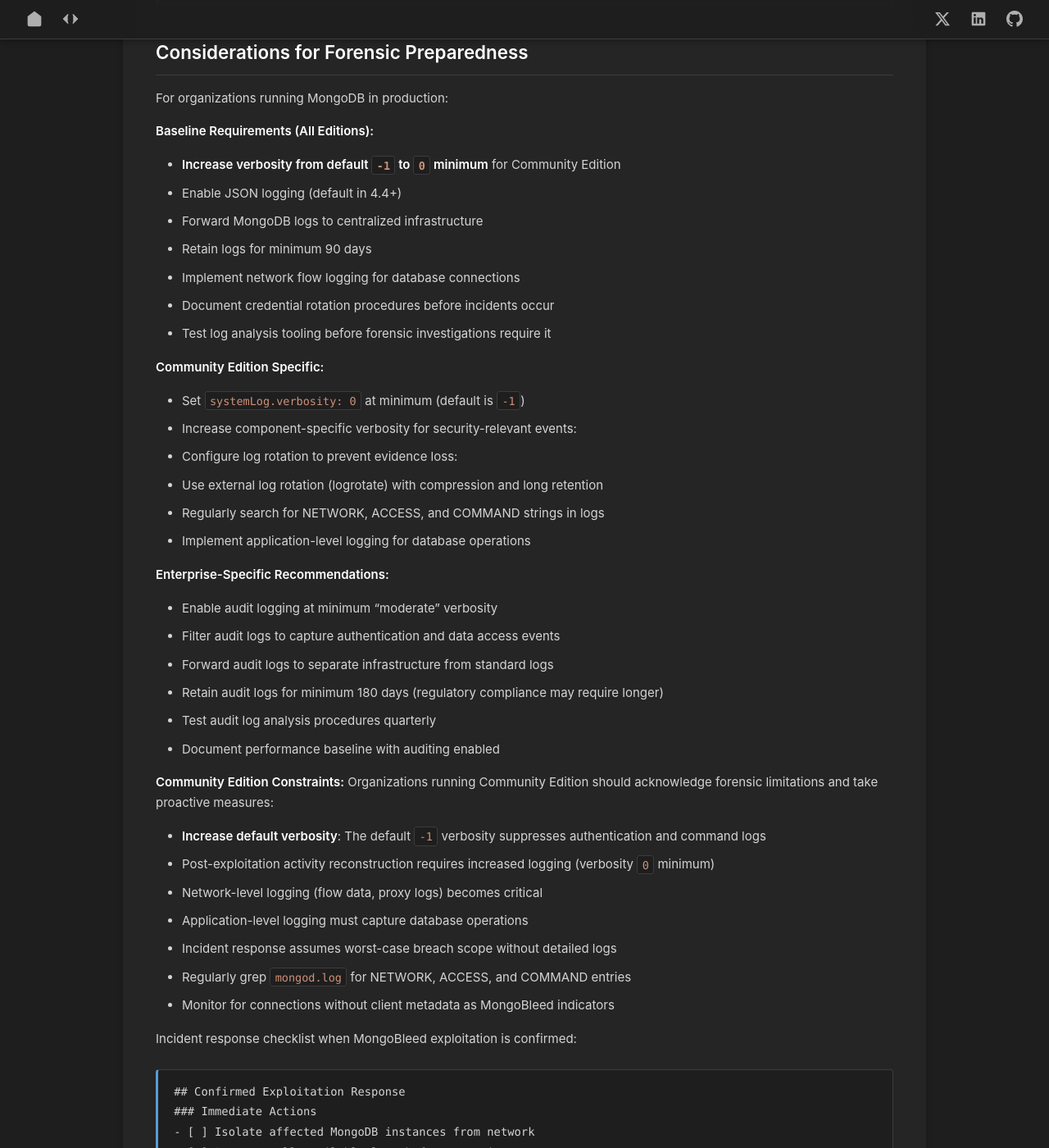
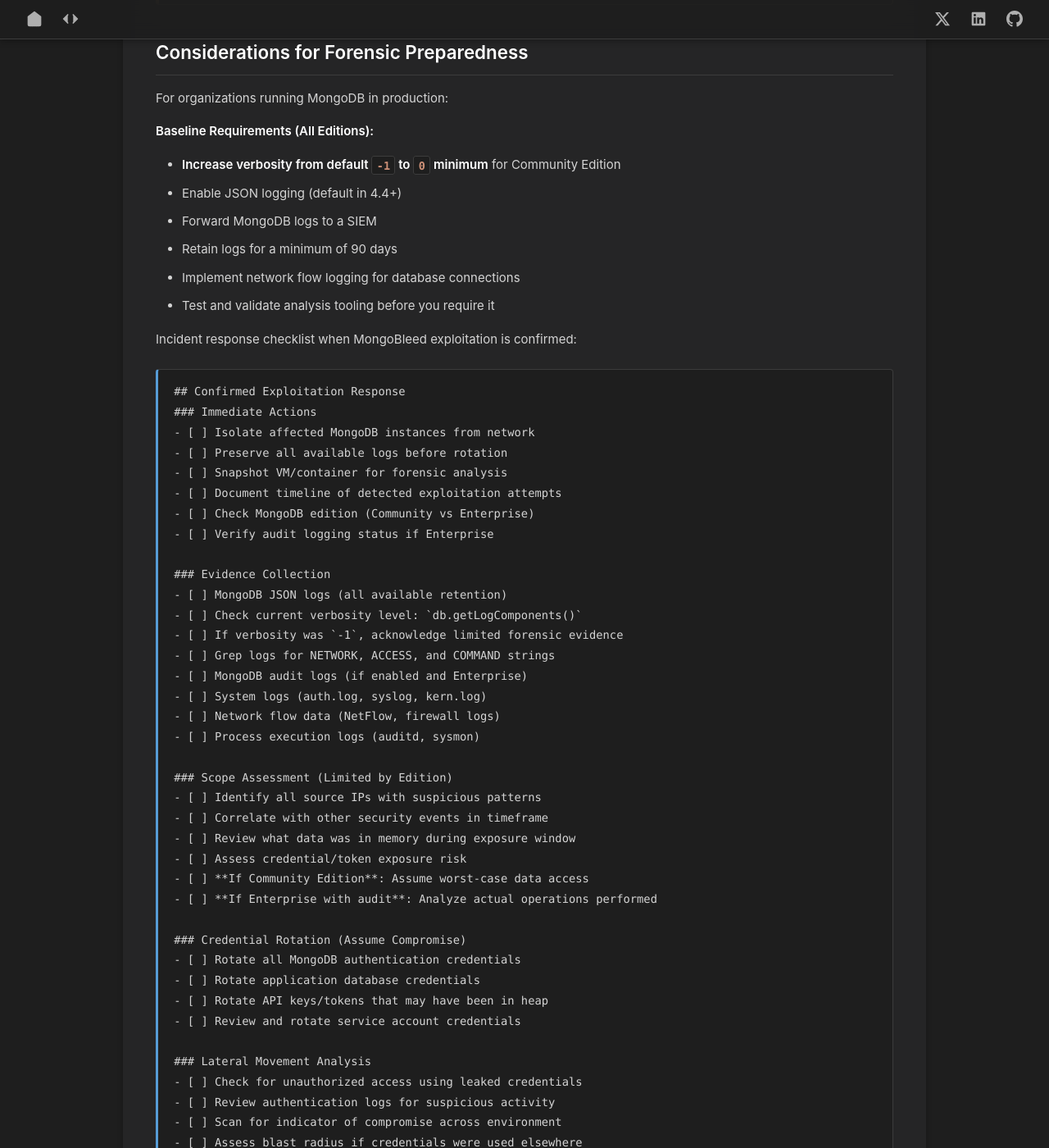
Before and after one commit to gottlabs/home, a Jekyll site: the page built from _posts/2025-12-29-mongobleed-forensics.md, in a window 1280 px wide and 1400 px high, scrolled down 10337 px. Shown: the whole window at 82% size. Built offline with Jekyll 4.4.1, drawn with Linux system fonts in a browser that asks for light colours.

Commit message:
Update 2025-12-29-mongobleed-forensics.md

````diff
--- a/_posts/2025-12-29-mongobleed-forensics.md
+++ b/_posts/2025-12-29-mongobleed-forensics.md
@@ -373,37 +373,10 @@ For organizations running MongoDB in production:
 **Baseline Requirements (All Editions):**
 - **Increase verbosity from default `-1` to `0` minimum** for Community Edition
 - Enable JSON logging (default in 4.4+)
-- Forward MongoDB logs to centralized infrastructure
-- Retain logs for minimum 90 days
+- Forward MongoDB logs to a SIEM
+- Retain logs for a minimum of 90 days
 - Implement network flow logging for database connections
-- Document credential rotation procedures before incidents occur
-- Test log analysis tooling before forensic investigations require it
-
-**Community Edition Specific:**
-- Set `systemLog.verbosity: 0` at minimum (default is `-1`)
-- Increase component-specific verbosity for security-relevant events:
-- Configure log rotation to prevent evidence loss:
-- Use external log rotation (logrotate) with compression and long retention
-- Regularly search for NETWORK, ACCESS, and COMMAND strings in logs
-- Implement application-level logging for database operations
-
-**Enterprise-Specific Recommendations:**
-- Enable audit logging at minimum "moderate" verbosity
-- Filter audit logs to capture authentication and data access events
-- Forward audit logs to separate infrastructure from standard logs
-- Retain audit logs for minimum 180 days (regulatory compliance may require longer)
-- Test audit log analysis procedures quarterly
-- Document performance baseline with auditing enabled
-
-**Community Edition Constraints:**
-Organizations running Community Edition should acknowledge forensic limitations and take proactive measures:
-- **Increase default verbosity**: The default `-1` verbosity suppresses authentication and command logs
-- Post-exploitation activity reconstruction requires increased logging (verbosity `0` minimum)
-- Network-level logging (flow data, proxy logs) becomes critical
-- Application-level logging must capture database operations
-- Incident response assumes worst-case breach scope without detailed logs
-- Regularly grep `mongod.log` for NETWORK, ACCESS, and COMMAND entries
-- Monitor for connections without client metadata as MongoBleed indicators
+- Test and validate analysis tooling before you require it
 
 Incident response checklist when MongoBleed exploitation is confirmed:
 ```markdown
````
